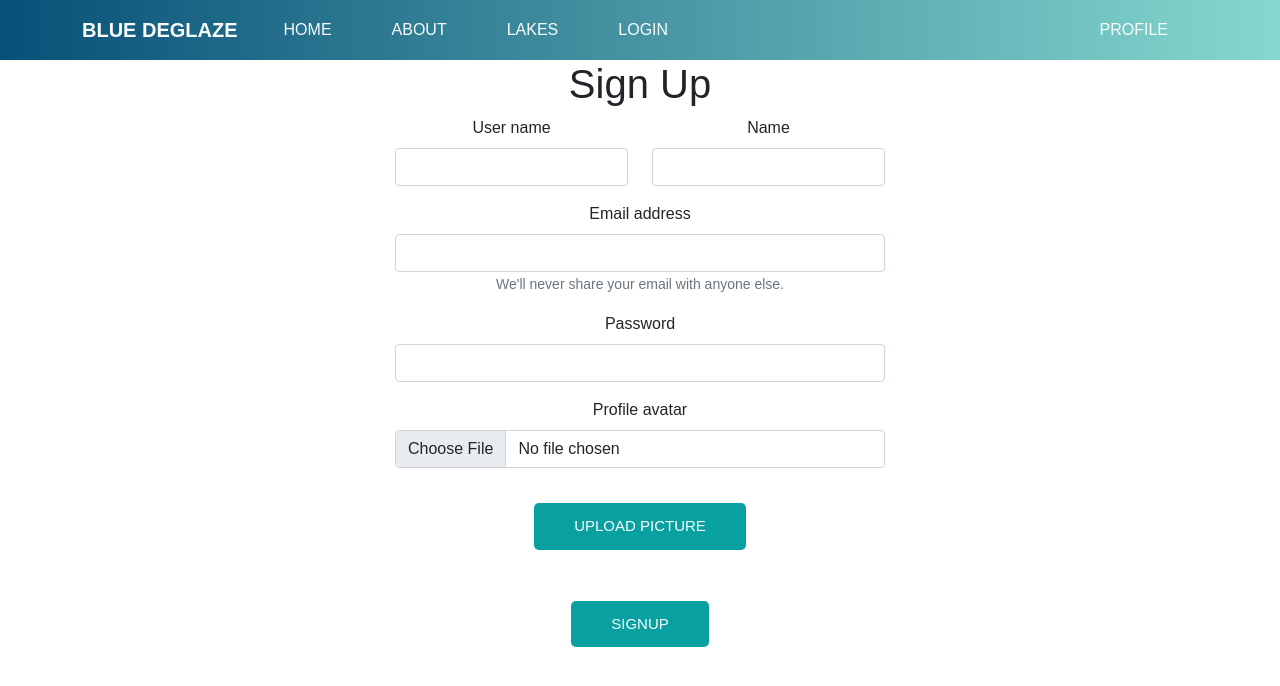
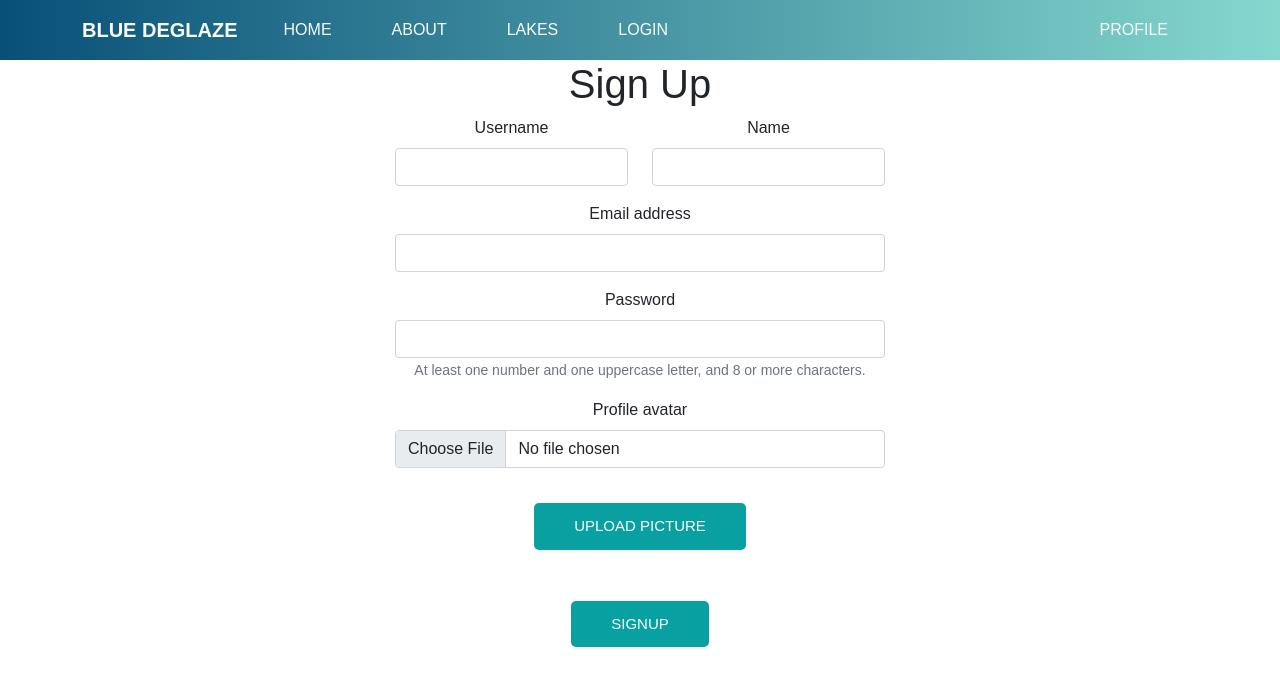
Before and after one commit to linablum/cab-bluedeglaze, a React (Create React App) app in the folder client/: page /signup in a window 1280 px wide. Shown: the top 686 px of the page. Built offline with nearby package versions, Linux system fonts and the light colour scheme.

Commit message:
outsource form validation

```diff
--- a/client/src/context/AuthContext.jsx
+++ b/client/src/context/AuthContext.jsx
@@ -12,6 +12,7 @@ export const AuthContextProvider = (props) => {
   const [loginUser, setLoginUser] = useState({});
   const [userProfile, setUserProfile] = useState(null);
   const [error, setError] = useState(null);
+  const [resultSign, setResultSign] = useState(null);
   //const redirectTo = useNavigate();
 
   const submitForm = async (e) => {
@@ -39,8 +40,6 @@ export const AuthContextProvider = (props) => {
   };
 
   const signUp = async () => {
-    //verify all necessary fields are filled
-    // verify email / password length and strength with Regex
     let urlencoded = new URLSearchParams();
     urlencoded.append("userName", newUser.userName);
     urlencoded.append("name", newUser.name);
@@ -64,6 +63,8 @@ export const AuthContextProvider = (props) => {
         requestOptions
       );
       const results = await response.json();
+      setResultSign(results.message);
+      console.log("sign", resultSign);
       console.log("results", results);
     } catch (error) {
       console.log("error fetching", error);
@@ -166,6 +167,7 @@ export const AuthContextProvider = (props) => {
         setUserProfile,
         setError,
         error,
+        resultSign,
       }}
     >
       {props.children}
--- /dev/null
+++ b/client/src/utils/ValidateComponent.js
@@ -0,0 +1,26 @@
+import React, { useContext, useState } from "react";
+import { AuthContext } from "../context/AuthContext";
+
+function ValidateComponent(props) {
+  const e = props.event;
+  const { signUp } = useContext(AuthContext);
+  const [validated, setValidated] = useState(false);
+  console.log("first");
+  const handleSubmit = (e) => {
+    console.log("second");
+    const form = e.currentTarget;
+    console.log("form", form);
+
+    if (form.checkValidity() === false) {
+      e.preventDefault();
+      e.stopPropagation();
+    }
+    setValidated(true);
+    if (form.checkValidity() === true) {
+      e.preventDefault();
+      signUp();
+    }
+  };
+}
+
+export default ValidateComponent;
--- a/client/src/utils/validateForm.js
+++ b/client/src/utils/validateForm.js
@@ -1,14 +1,20 @@
-const handleSubmit = (e, func, state) => {
-  const form = e.currentTarget;
-  if (form.checkValidity() === false) {
-    e.preventDefault();
-    e.stopPropagation();
-  }
-  state();
-  if (form.checkValidity() === true) {
-    e.preventDefault();
-    func();
-  }
-};
+import { useState } from "react";
 
-export { handleSubmit };
+// const handleSubmit = (e, func) => {
+//   // const [validated, setValidated] = useState(false);
+
+//   const form = e.currentTarget;
+//   console.log("form", form);
+
+//   if (form.checkValidity() === false) {
+//     e.preventDefault();
+//     e.stopPropagation();
+//   }
+//   setValidated(true);
+//   if (form.checkValidity() === true) {
+//     e.preventDefault();
+//     func();
+//   }
+// };
+
+// export { handleSubmit };
--- a/client/src/views/Login.jsx
+++ b/client/src/views/Login.jsx
@@ -6,7 +6,8 @@ import Form from "react-bootstrap/Form";
 import Button from "react-bootstrap/Button";
 
 function Login() {
-  const { loginUser, setLoginUser, logIn } = useContext(AuthContext);
+  const { loginUser, setLoginUser, user, logIn } = useContext(AuthContext);
+
   const handleChangeHandler = (e) => {
     setLoginUser({ ...loginUser, [e.target.name]: e.target.value });
   };
@@ -30,6 +31,9 @@ function Login() {
     <div className="containerLogIn">
       <div className="innerContainerLogIn">
         <h2>Login</h2>
+        {user ? (
+          "You are already logged in"
+        ) : (
           <Form noValidate validated={validated} onSubmit={handleSubmit}>
             <Form.Group className="mb-3" controlId="formBasicEmail">
               <Form.Label>Email address</Form.Label>
@@ -63,31 +67,7 @@ function Login() {
               Login
             </Button>
           </Form>
-
-        {/*
-      <div className="container">
-        <div>
-          <label htmlFor="email">Email</label>
-          <input
-            id="Login-email"
-            type="email"
-            value={loginUser.email ? loginUser.email : ""}
-            name="email"
-            onChange={handleChangeHandler}
-          />
-        </div>
-        <div>
-          <label htmlFor="password">Password</label>
-          <input
-            id="login-password"
-            type="password"
-            value={loginUser.password ? loginUser.password : ""}
-            name="password"
-            onChange={handleChangeHandler}
-          />
-        </div>
-      </div>
-      <button onClick={logIn}>Login</button>*/}
+        )}
       </div>
     </div>
   );
--- a/client/src/views/Profile.jsx
+++ b/client/src/views/Profile.jsx
@@ -1,4 +1,4 @@
-import React, { useEffect, useState, useContext } from "react";
+import React, { useContext } from "react";
 import { AuthContext } from "../context/AuthContext";
 import { getToken } from "../utils/getToken.js";
 import "./views.css";
--- a/client/src/views/Signup.jsx
+++ b/client/src/views/Signup.jsx
@@ -6,28 +6,35 @@ import Form from "react-bootstrap/Form";
 import Button from "react-bootstrap/Button";
 import Col from "react-bootstrap/Col";
 import Row from "react-bootstrap/Row";
+import ValidateComponent from "../utils/ValidateComponent";
 
 function SignUp() {
-  const { newUser, setNewUser, setSelectedFile, signUp, submitForm } =
-    useContext(AuthContext);
+  const {
+    newUser,
+    setNewUser,
+    setSelectedFile,
+    signUp,
+    submitForm,
+    resultSign,
+  } = useContext(AuthContext);
 
   const [validated, setValidated] = useState(false);
 
   //handleSubmit(e, signUp, setValidated(true));
 
-  const handleSubmit = (e) => {
-    const form = e.currentTarget;
-    console.log(form);
-    if (form.checkValidity() === false) {
-      e.preventDefault();
-      e.stopPropagation();
-    }
-    setValidated(true);
-    if (form.checkValidity() === true) {
-      e.preventDefault();
-      signUp();
-    }
-  };
+  // const handleSubmit = (e) => {
+  //   const form = e.currentTarget;
+  //   console.log(form);
+  //   if (form.checkValidity() === false) {
+  //     e.preventDefault();
+  //     e.stopPropagation();
+  //   }
+  //   setValidated(true);
+  //   if (form.checkValidity() === true) {
+  //     e.preventDefault();
+  //     signUp();
+  //   }
+  // };
 
   const handleChangeHandler = (e) => {
     setNewUser({ ...newUser, [e.target.name]: e.target.value });
@@ -41,11 +48,17 @@ function SignUp() {
     <div className="containerSignUp">
       <div className="innerContainerSignUp">
         <h1>Sign Up</h1>
-        <Form noValidate validated={validated} onSubmit={handleSubmit}>
+        <Form
+          noValidate
+          validated={validated}
+          onSubmit={(e) => {
+            <ValidateComponent e={e} />;
+          }}
+        >
           <Row>
             <Col>
               <Form.Group className="mb-3" controlId="formBasicUserName">
-                <Form.Label>User name</Form.Label>
+                <Form.Label>Username</Form.Label>
                 <Form.Control
                   required
                   name="userName"
@@ -79,14 +92,10 @@ function SignUp() {
               type="email"
               onChange={handleChangeHandler}
             />
-            <Form.Text className="text-muted">
-              We'll never share your email with anyone else.
-            </Form.Text>
             <Form.Control.Feedback type="invalid">
               Please enter a valid email adress.
             </Form.Control.Feedback>
           </Form.Group>
-
           <Form.Group className="mb-3" controlId="formBasicPassword">
             <Form.Label>Password</Form.Label>
             <Form.Control
@@ -94,8 +103,13 @@ function SignUp() {
               name="password"
               value={newUser.password ? newUser.password : ""}
               type="password"
+              pattern="(?=.*\d)(?=.*[A-Z]).{8,}"
               onChange={handleChangeHandler}
             />
+            <Form.Text className="text-muted">
+              At least one number and one uppercase letter, and 8 or more
+              characters.
+            </Form.Text>
             <Form.Control.Feedback type="invalid">
               Please coose a password.
             </Form.Control.Feedback>
@@ -114,64 +128,6 @@ function SignUp() {
             Signup
           </Button>
         </Form>
-        {/*
-      <div className="container">
-        <div>
-          <label htmlFor="username">Username</label>
-          <input
-            id="username"
-            type="text"
-            value={newUser.userName ? newUser.userName : ""}
-            name="userName"
-            onChange={handleChangeHandler}
-          />
-        </div>
-        <div>
-          <label htmlFor="username">Name</label>
-          <input
-            id="name"
-            type="text"
-            value={newUser.name ? newUser.name : ""}
-            name="name"
-            onChange={handleChangeHandler}
-          />
-        </div>
-        <div>
-          <label htmlFor="email">Email</label>
-          <input
-            id="email"
-            type="email"
-            value={newUser.email ? newUser.email : ""}
-            name="email"
-            onChange={handleChangeHandler}
-          />
-        </div>
-        <div>
-          <label htmlFor="password">Password</label>
-          <input
-            id="password"
-            type="password"
-            value={newUser.password ? newUser.password : ""}
-            name="password"
-            onChange={handleChangeHandler}
-          />
-        </div>
-        <form>
-          <label hmtmlFor="pictureUpload" className="btnFile">
-            Choose file
-            <input
-              type="file"
-              id="pictureUpload"
-              onChange={attachFileHandler}
-            />
-          </label>
-          <button onClick={submitForm}>Upload picture</button>
-        </form>
-        {newUser.avatarPicture && (
-          <img src={newUser.avatarPicture} alt="userPic" />
-        )}
-      </div>
-      <button onClick={signUp}>Signup</button>*/}
       </div>
     </div>
   );
```
Lines whose indentation alone changed are shown as unchanged.
